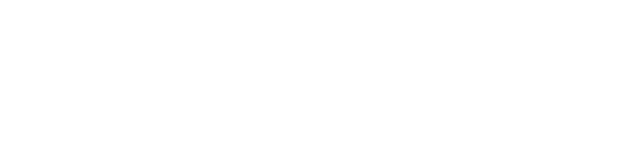
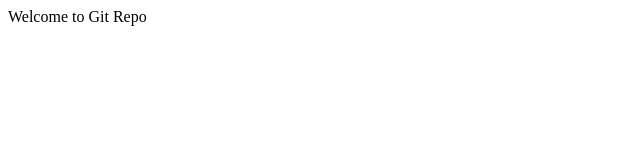
Before and after one commit to pltechChandra/chakrachem_larvel, a plain HTML site: page index.html in a window 1280 px wide. Shown: the whole page, without its empty margins (0-640 px from the left). Drawn offline with Linux system fonts and the light colour scheme.

Commit message:
commit sample push

```diff
--- a/index.html
+++ b/index.html
@@ -9,6 +9,8 @@
 
 <body>
 
+    <div>Welcome to Git Repo</div>
+
 </body>
 
 </html>
```
